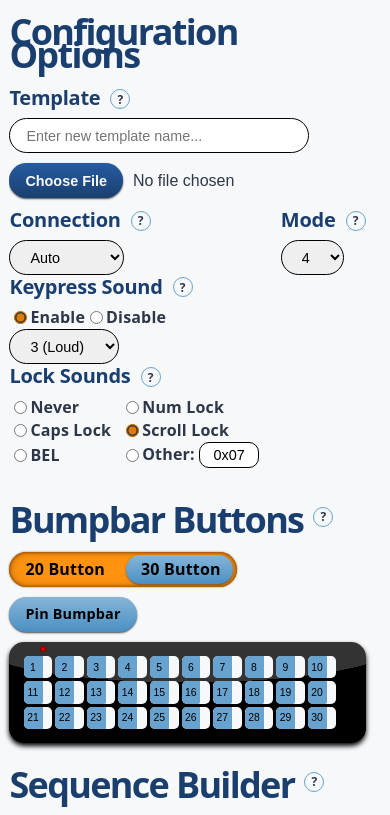
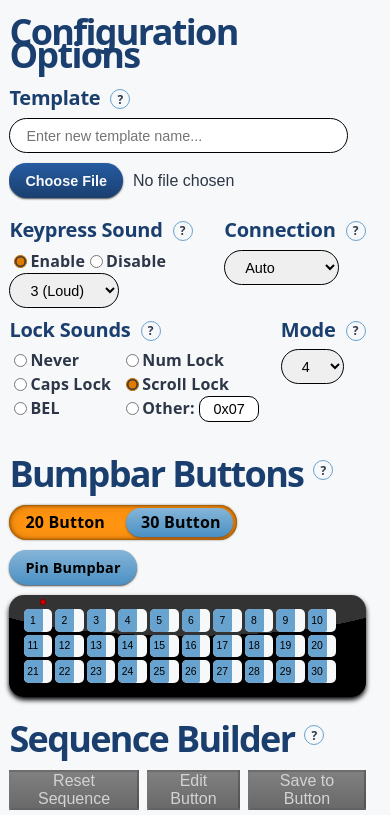
Before and after one commit to reecejpetty/krs-configurator, a React (Vite) app: page / in a window 390 px wide. Shown: the top 815 px of the page. Built offline with nearby package versions, Linux system fonts and the light colour scheme.

Commit message:
Re-arrange config options on mobile to better fit screen

```diff
--- a/src/components/ConfigOptions/ConfigOptions.jsx
+++ b/src/components/ConfigOptions/ConfigOptions.jsx
@@ -130,9 +130,7 @@ function FileUpload({ templateName, setTemplateName, setConnection, mode, setMod
         <h2>Template</h2>
         <Tooltip name="file-upload" text={<><p>Upload a .krs file to populate the configuration options and button sequences.</p><p><b>Note:</b> Uploading a file will overwrite all current configuration options and button sequences.</p></>} />
       </div>
-      <div className={styles.flexRow} style={{ width: "100%" }}>
-        <input type="text" id="template-name" value={templateName} placeholder="Enter new template name..." onChange={(e) => setTemplateName(e.target.value)} />
-      </div>
+      <input type="text" id="template-name" value={templateName} placeholder="Enter new template name..." onChange={(e) => setTemplateName(e.target.value)} />
       <input type="file" name="file-upload" id="file-upload" accept=".krs" onChange={handleUpload} />
     </div>
   )
@@ -140,7 +138,7 @@ function FileUpload({ templateName, setTemplateName, setConnection, mode, setMod
 
 function Connection({ connection, setConnection }) {
   return (
-    <div id="connection" className={styles.configSection}>
+    <div id="connection" className={styles.connection}>
       <div className={styles.flexRow}>
         <h2>Connection</h2>
         <Tooltip name="connection" text={<><p>Select the connection type for how you will connect your Bumpbar.</p><p><b>Note:</b> If you are unsure how you will eventually connect, leave connections as "Auto".</p></>} />
@@ -160,7 +158,7 @@ function Connection({ connection, setConnection }) {
 
 function Mode({ mode, setMode }) {
   return (
-    <div id="mode" className={styles.configSection}>
+    <div id="mode" className={styles.mode}>
       <div className={styles.flexRow}>
         <h2>Mode</h2>
         <Tooltip name="mode" text={<><p>All modes except Mode 4 contain pre-configured Bumpbar layouts and configurations for popular KDS systems, while Mode 4 is the user-customizable mode.</p></>} />
@@ -182,7 +180,7 @@ function Mode({ mode, setMode }) {
 
 function KeypressSound({ keypressSound, setKeypressSound, volume, setVolume }) {
   return (
-    <div id="keypress-sound" className={styles.configSection}>
+    <div id="keypress-sound" className={styles.keypressSound}>
       <div className={styles.flexRow}>
         <h2>Keypress Sound</h2>
         <Tooltip name="keypress-sound" text={<><p>Toggle the keypress sound on or off.</p><p>When enabled, the volume can be adjusted from 1 (quiet) to 3 (loud).</p></>} />
@@ -235,7 +233,7 @@ function Beeper({ lockSound, setLockSound }) {
   ]
 
   return (
-    <div id="beeper" className={styles.configSection}>
+    <div id="beeper" className={styles.lockSounds}>
       <div className={styles.flexRow}>
         <h2>Lock Sounds</h2>
         <Tooltip name="beeper" text={<><p>Configure the beeper to sound when certain lock keys are pressed, or to never sound.</p><p><b>Note:</b> Wired Bumpbars will beep continously until the lock key is turned off, while Wireless Bumpbars will beep for 2 seconds.</p></>} />
--- a/src/components/ConfigOptions/ConfigOptions.module.css
+++ b/src/components/ConfigOptions/ConfigOptions.module.css
@@ -20,7 +20,7 @@
     flex-wrap: wrap;
     width: 100%;
     padding-bottom: 20px;
-    column-gap: 10px;
+    gap: 10px;
 }
 
 .configSection {
@@ -36,6 +36,9 @@
     composes: configSection;
     flex-grow: 1;
     max-width: 300px;
+    @media (max-width: 600px) {
+        max-width: 95%;
+    }
 }
 
 .fileUpload input {
@@ -95,3 +98,25 @@ input[type="file"]::file-selector-button {
     padding: 4px !important;
     text-align: center;
 }
+
+.connection,
+.mode,
+.keypressSound,
+.lockSounds {
+    composes: configSection;
+}
+
+@media screen and (max-width: 600px) {
+    .connection {
+        order: 3;
+    }
+    .mode {
+        order: 5;
+    }
+    .keypressSound {
+        order: 2;
+    }
+    .lockSounds {
+        order: 4;
+    }
+}
```
